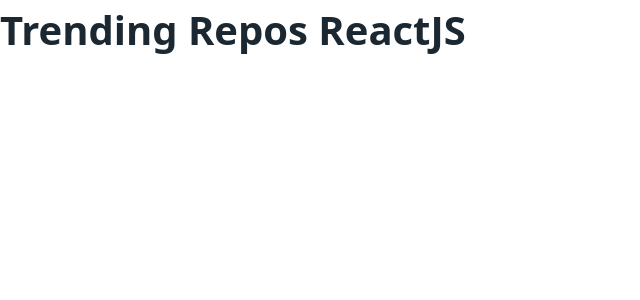
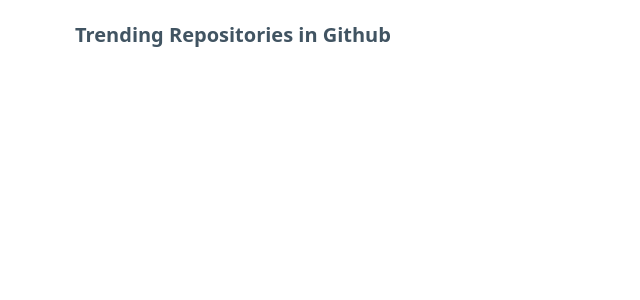
Before and after one commit to samigjonov/trending-repos-reactjs, a React (Create React App) app: page / in a window 1280 px wide. Shown: the top 300 px of the page, without its empty margins (0-640 px from the left). Built offline with nearby package versions, Linux system fonts and the light colour scheme.

Commit message:
feat: header added

```diff
--- a/src/App.tsx
+++ b/src/App.tsx
@@ -1,8 +1,10 @@
 import React from 'react';
 import './App.scss';
+import { Header } from './components/shared/header/Header';
 
-function App() {
-  return <h1>Trending Repos ReactJS</h1>;
-}
-
+const App = () => (
+  <div className="container">
+    <Header />
+  </div>
+);
 export default App;
--- /dev/null
+++ b/src/components/shared/header/Header.tsx
@@ -0,0 +1,13 @@
+import React from 'react';
+
+export const Header = () => (
+  <header>
+    <nav>
+      <ul>
+        <li>
+          <strong>Trending Repositories in Github</strong>
+        </li>
+      </ul>
+    </nav>
+  </header>
+);
```
Also changed, not shown: src/components/shared/header/Header.scss (added).
